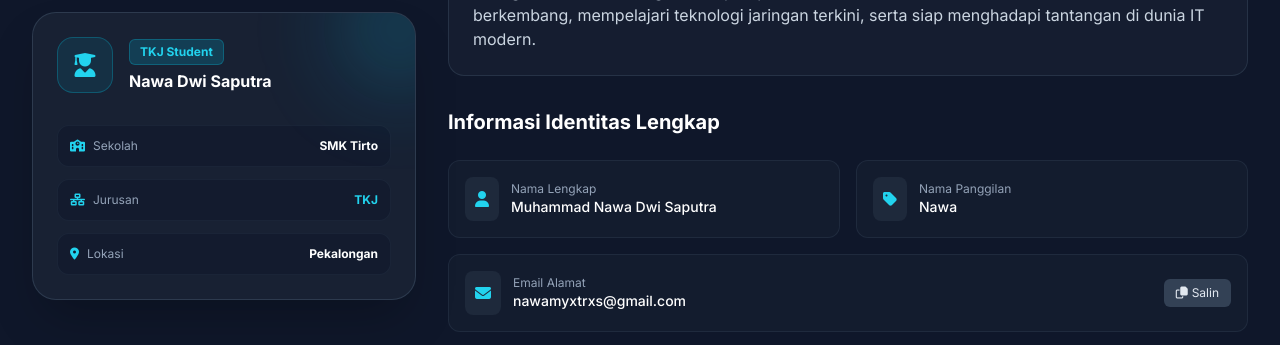
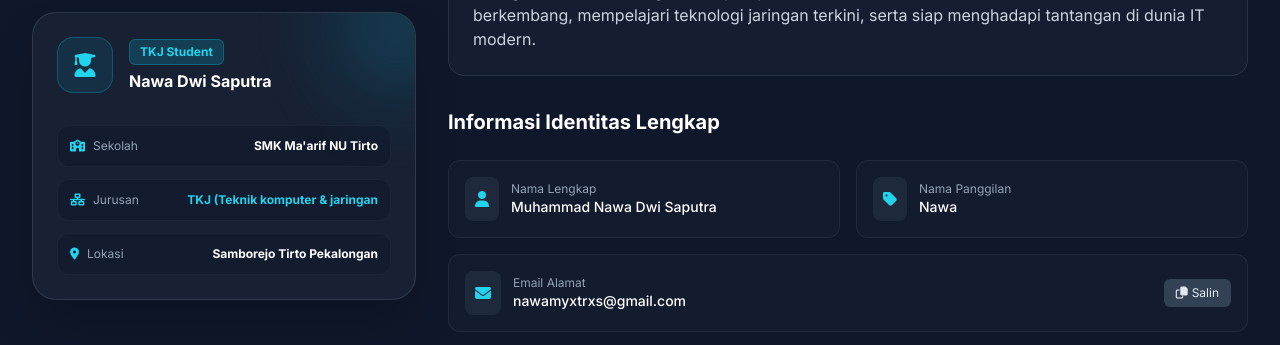
Before and after one commit to nawavsmasalalumu-sketch/nawa-ukk, a plain HTML site: page index.html in a window 1280 px wide. Shown: the part 1120-1465 px from the top of the page. Drawn offline with nearby package versions, Linux system fonts and the light colour scheme.

Commit message:
index.html

```diff
--- a/index.html
+++ b/index.html
@@ -252,15 +252,15 @@
                         <div class="grid grid-cols-1 gap-3 pt-2">
                             <div class="bg-slate-900/50 p-3 rounded-xl border border-slate-800/80 flex items-center justify-between">
                                 <span class="text-xs text-slate-400"><i class="fa-solid fa-school text-cyan-400 mr-2"></i>Sekolah</span>
-                                <span class="text-xs font-bold text-white">SMK Tirto</span>
+                                <span class="text-xs font-bold text-white">SMK Ma'arif NU Tirto</span>
                             </div>
                             <div class="bg-slate-900/50 p-3 rounded-xl border border-slate-800/80 flex items-center justify-between">
                                 <span class="text-xs text-slate-400"><i class="fa-solid fa-network-wired text-cyan-400 mr-2"></i>Jurusan</span>
-                                <span class="text-xs font-bold text-cyan-400">TKJ</span>
+                                <span class="text-xs font-bold text-cyan-400">TKJ (Teknik komputer & jaringan</span>
                             </div>
                             <div class="bg-slate-900/50 p-3 rounded-xl border border-slate-800/80 flex items-center justify-between">
                                 <span class="text-xs text-slate-400"><i class="fa-solid fa-location-dot text-cyan-400 mr-2"></i>Lokasi</span>
-                                <span class="text-xs font-bold text-white">Pekalongan</span>
+                                <span class="text-xs font-bold text-white">Samborejo Tirto Pekalongan</span>
                             </div>
                         </div>
                     </div>
```
